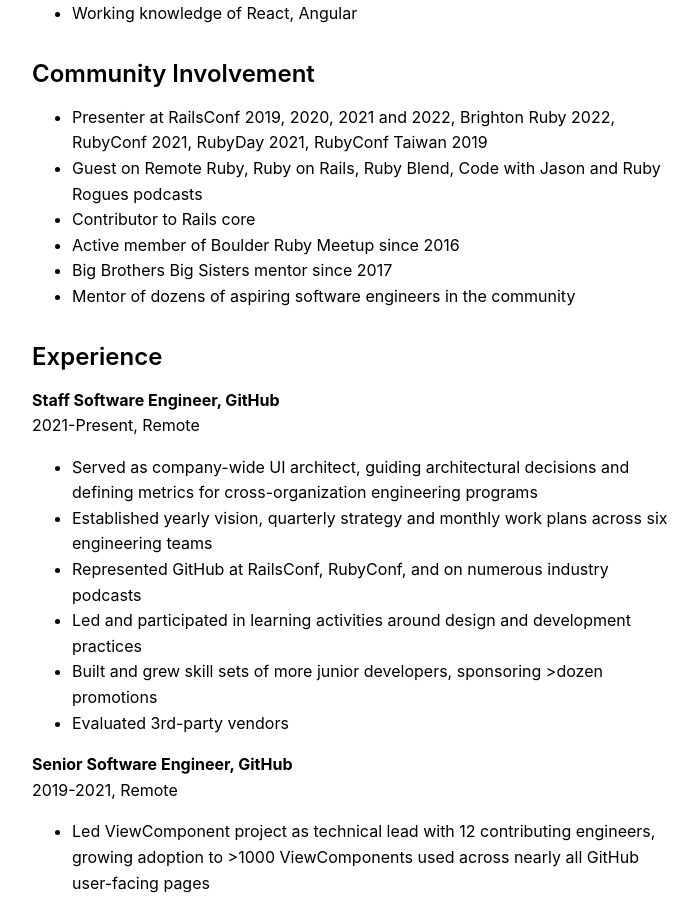
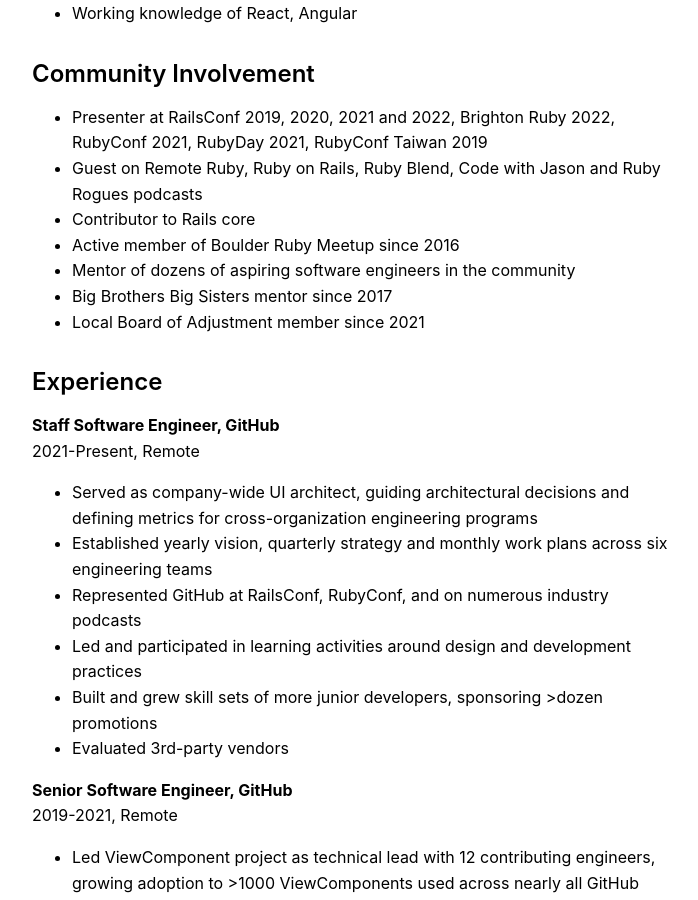
Before and after one commit to joelhawksley/identity, a Jekyll site: the page built from resume.md, in a window 1280 px wide and 900 px high, scrolled down 494 px. Shown: the whole window, without its empty margins (288-986 px from the left). Built offline with Jekyll 4.4.1, drawn with Linux system fonts in a browser that asks for light colours.

Commit message:
Update resume.md

```diff
--- a/resume.md
+++ b/resume.md
@@ -24,8 +24,9 @@
 - Guest on Remote Ruby, Ruby on Rails, Ruby Blend, Code with Jason and Ruby Rogues podcasts
 - Contributor to Rails core
 - Active member of Boulder Ruby Meetup since 2016
+- Mentor of dozens of aspiring software engineers in the community
 - Big Brothers Big Sisters mentor since 2017
-- Mentor of dozens of aspiring software engineers in the community
+- Local Board of Adjustment member since 2021
 
 ## Experience
 
```
